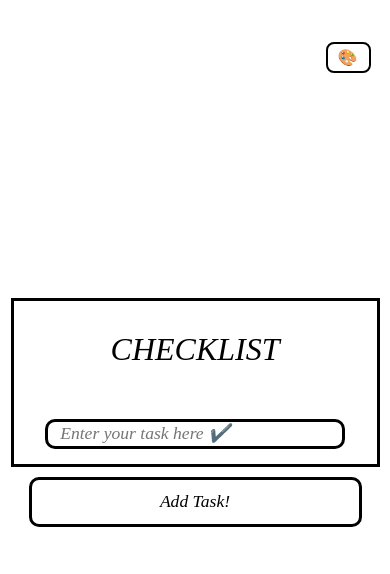
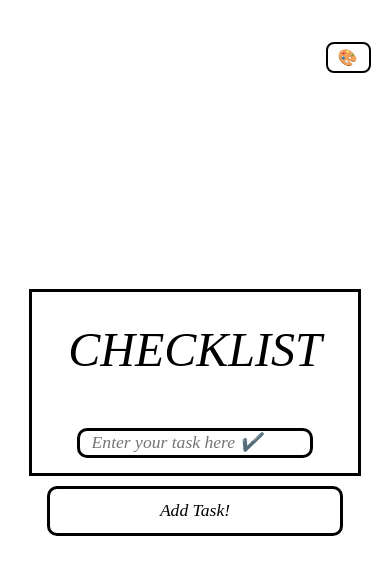
Before and after one commit to urwinnieverse/checklist, a plain HTML site: page index.html in a window 390 px wide. Drawn offline with Linux system fonts and the light colour scheme; a web font is replaced by a local one.

Commit message:
Update checklist.css

```diff
--- a/checklist.css
+++ b/checklist.css
@@ -86,18 +86,18 @@
    /* Mobile styles (under 600px) */
    @media only screen and (max-width: 600px) {
      #paper {
-       width: 90%;  /* Increased from 300px to 90% for more screen use */
+       width: 80%;  /* Increased from 300px to 90% for more screen use */
        padding: 15px;  /* Slightly more padding */
        margin: 10px;  /* Kept small */
      }
 
      #title {
-       font-size: 2rem;  /* Smaller on mobile (from 3rem) to fit better */
+       font-size: 3rem;  /* Smaller on mobile (from 3rem) to fit better */
        margin: 15px;  /* Reduced margin */
      }
 
      #taskInput, #add {
-       width: 90%;  /* Wider inputs/buttons on mobile */
+       width: 80%;  /* Wider inputs/buttons on mobile */
        font-size: 1.1em;  /* Slightly larger text */
      }
 
@@ -111,8 +111,8 @@
      }
 
      #themeSelect {
-       top: 2%;  /* Adjust position for smaller screens */
-       right: 2%;
+       top: 5%;  /* Adjust position for smaller screens */
+       right: 5%;
        width: 50px;  /* Slightly wider for touch */
      }
    }
```
